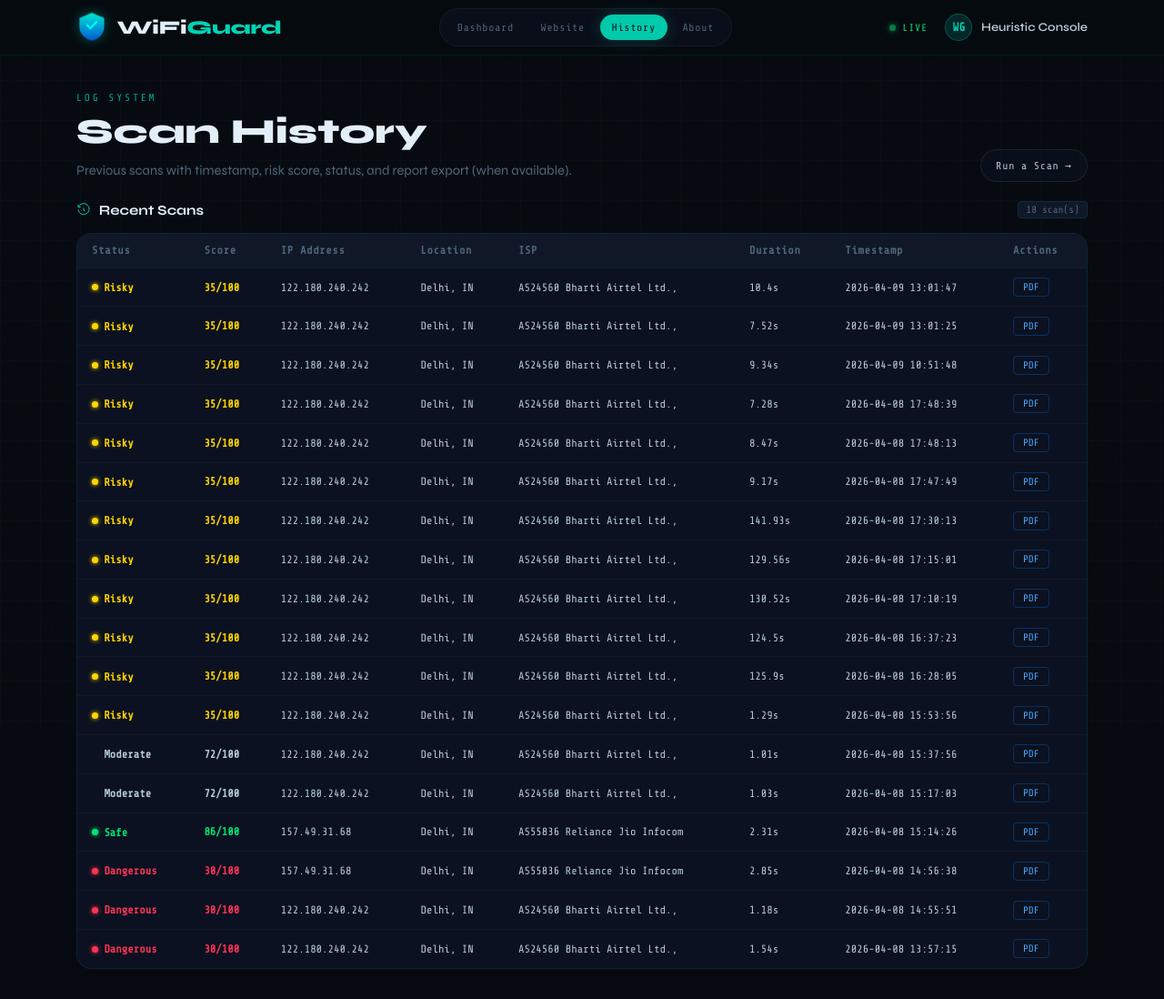
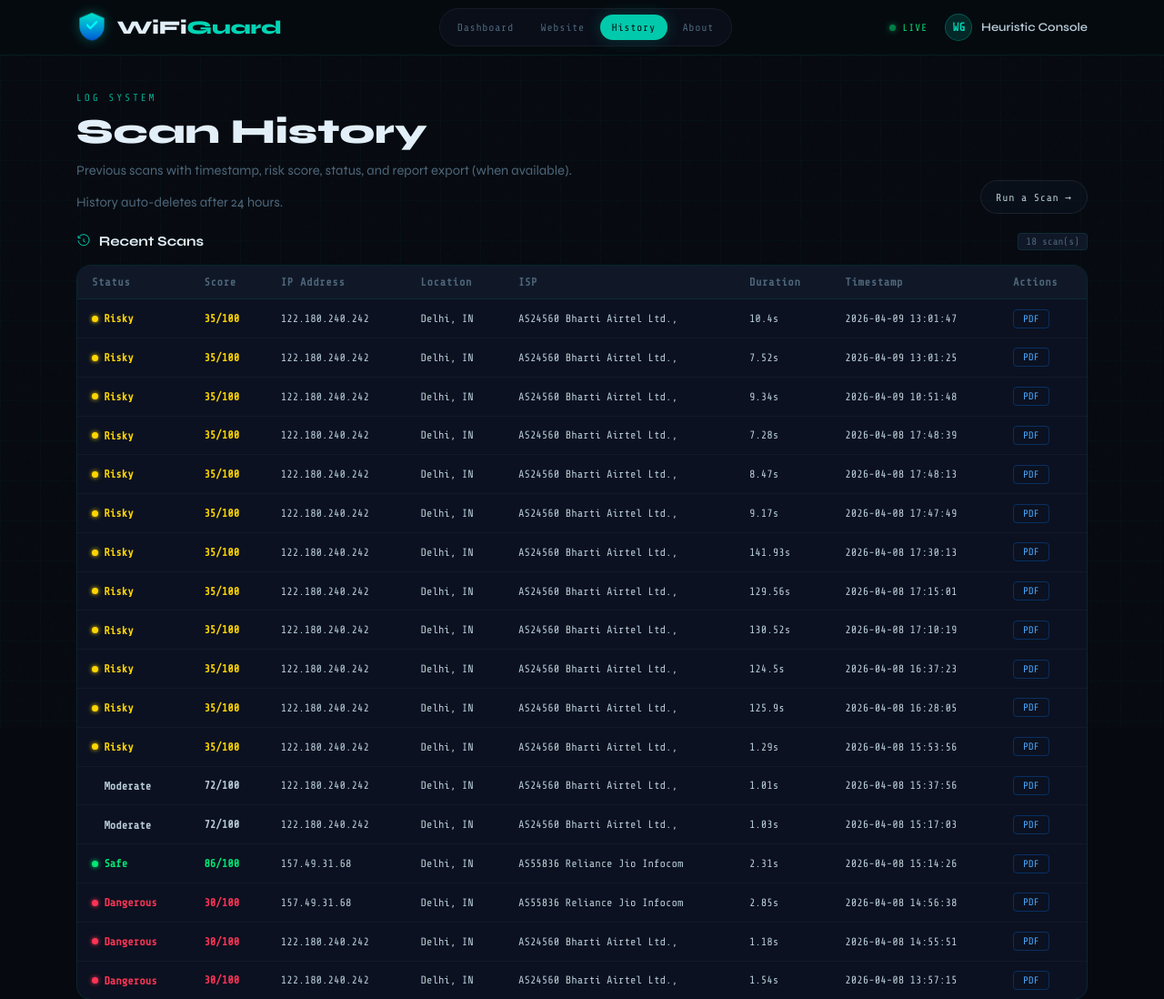
Before and after one commit to Asadullah8797/wifiguard, a Flask app: page /history in a window 1280 px wide. Shown: the top 1098 px of the page at 91% size. Run offline with Flask 3, Linux system fonts and the light colour scheme.

Commit message:
Added auto history cleanup (24h delete)

```diff
--- a/app.py
+++ b/app.py
@@ -3,7 +3,7 @@
 Backend: Flask + ReportLab
 """
 
-import os, io, json, time, socket, ssl, urllib.request, urllib.error, datetime, subprocess, re
+import os, io, json, time, socket, ssl, urllib.request, urllib.error, datetime, subprocess, re, threading
 from urllib.parse import urlparse, urljoin
 from concurrent.futures import ThreadPoolExecutor, as_completed
 
@@ -21,6 +21,9 @@
 OUI_DB_PATH = os.path.join(DATA_DIR, 'oui.json')
 _VENDOR_CACHE: dict[str, str] = {}
 _DEVICE_SCAN_CACHE: dict[str, dict] = {}
+HISTORY_TTL_HOURS = 24
+HISTORY_CLEANUP_INTERVAL_SECONDS = 15 * 60  # every 15 minutes
+_CLEANUP_THREAD_STARTED = False
 
 
 def _ensure_data_dir():
@@ -42,7 +45,73 @@
     return []
 
 
+def _record_created_at_utc(record: dict):
+    # Preferred source: created_at (ISO UTC). Legacy fallback: timestamp.
+    created = record.get('created_at')
+    if isinstance(created, str) and created:
+        try:
+            return datetime.datetime.fromisoformat(created)
+        except Exception:
+            pass
+    ts = record.get('timestamp')
+    if isinstance(ts, str) and ts:
+        try:
+            return datetime.datetime.strptime(ts, '%Y-%m-%d %H:%M:%S')
+        except Exception:
+            pass
+    return None
+
+
+def delete_old_scans(ttl_hours: int = HISTORY_TTL_HOURS):
+    """
+    Remove scan records older than ttl_hours.
+    Safe for background execution; never raises to caller.
+    """
+    try:
+        cutoff = datetime.datetime.utcnow() - datetime.timedelta(hours=ttl_hours)
+        log = _load_scan_log()
+        kept = []
+        removed = 0
+        for rec in log:
+            if not isinstance(rec, dict):
+                continue
+            created_at = _record_created_at_utc(rec)
+            if created_at is None:
+                # Keep unknown legacy records rather than accidental loss.
+                kept.append(rec)
+                continue
+            if created_at >= cutoff:
+                kept.append(rec)
+            else:
+                removed += 1
+        if removed > 0:
+            _ensure_data_dir()
+            with open(SCAN_LOG_PATH, 'w', encoding='utf-8') as f:
+                json.dump(kept, f, ensure_ascii=False, indent=2)
+            app.logger.info(f'[history_cleanup] removed={removed} ttl_hours={ttl_hours}')
+    except Exception as e:
+        # Do not crash app if cleanup fails.
+        app.logger.warning(f'[history_cleanup] failed: {e}')
+
+
+def _history_cleanup_worker():
+    while True:
+        delete_old_scans()
+        time.sleep(HISTORY_CLEANUP_INTERVAL_SECONDS)
+
+
+def start_history_cleanup_thread():
+    global _CLEANUP_THREAD_STARTED
+    if _CLEANUP_THREAD_STARTED:
+        return
+    _CLEANUP_THREAD_STARTED = True
+    t = threading.Thread(target=_history_cleanup_worker, daemon=True, name='history-cleanup')
+    t.start()
+
+
 def _append_scan_log(entry: dict, limit: int = 50):
+    # Opportunistic cleanup on write path.
+    delete_old_scans()
     log = _load_scan_log()
     log.insert(0, entry)
     log = log[:limit]
@@ -1808,6 +1877,7 @@
         result['scan_id'] = scan_id
         _append_scan_log({
             'id': scan_id,
+            'created_at': datetime.datetime.utcnow().isoformat(),
             'timestamp': timestamp,
             'public_ip': network_info.get('public_ip'),
             'city': network_info.get('city'),
@@ -1826,6 +1896,7 @@
 
 @app.route('/api/history')
 def api_history():
+    delete_old_scans()
     log = _load_scan_log()
     history = [{
         'id': h.get('id'),
@@ -1844,6 +1915,7 @@
 
 @app.route('/api/scan/<int:scan_id>')
 def api_scan(scan_id):
+    delete_old_scans()
     log = _load_scan_log()
     for h in log:
         if isinstance(h, dict) and h.get('id') == scan_id:
@@ -1883,6 +1955,7 @@
 
 @app.route('/report/<int:scan_id>')
 def download_report(scan_id):
+    delete_old_scans()
     log = _load_scan_log()
     for h in log:
         if isinstance(h, dict) and h.get('id') == scan_id:
@@ -1906,6 +1979,8 @@
 def health():
     return jsonify({'status': 'ok', 'service': 'WiFiGuard', 'version': '2.0.0'})
 
+start_history_cleanup_thread()
+
 if __name__ == '__main__':
     try:
         s = socket.socket(socket.AF_INET, socket.SOCK_DGRAM)
--- a/templates/history.html
+++ b/templates/history.html
@@ -7,6 +7,7 @@
       <div class="page-kicker">LOG SYSTEM</div>
       <h1 class="page-title">Scan History</h1>
       <p class="page-sub">Previous scans with timestamp, risk score, status, and report export (when available).</p>
+      <p class="page-sub">History auto-deletes after 24 hours.</p>
     </div>
     <div class="page-actions">
       <a class="ghost-btn" href="/">Run a Scan →</a>
```
